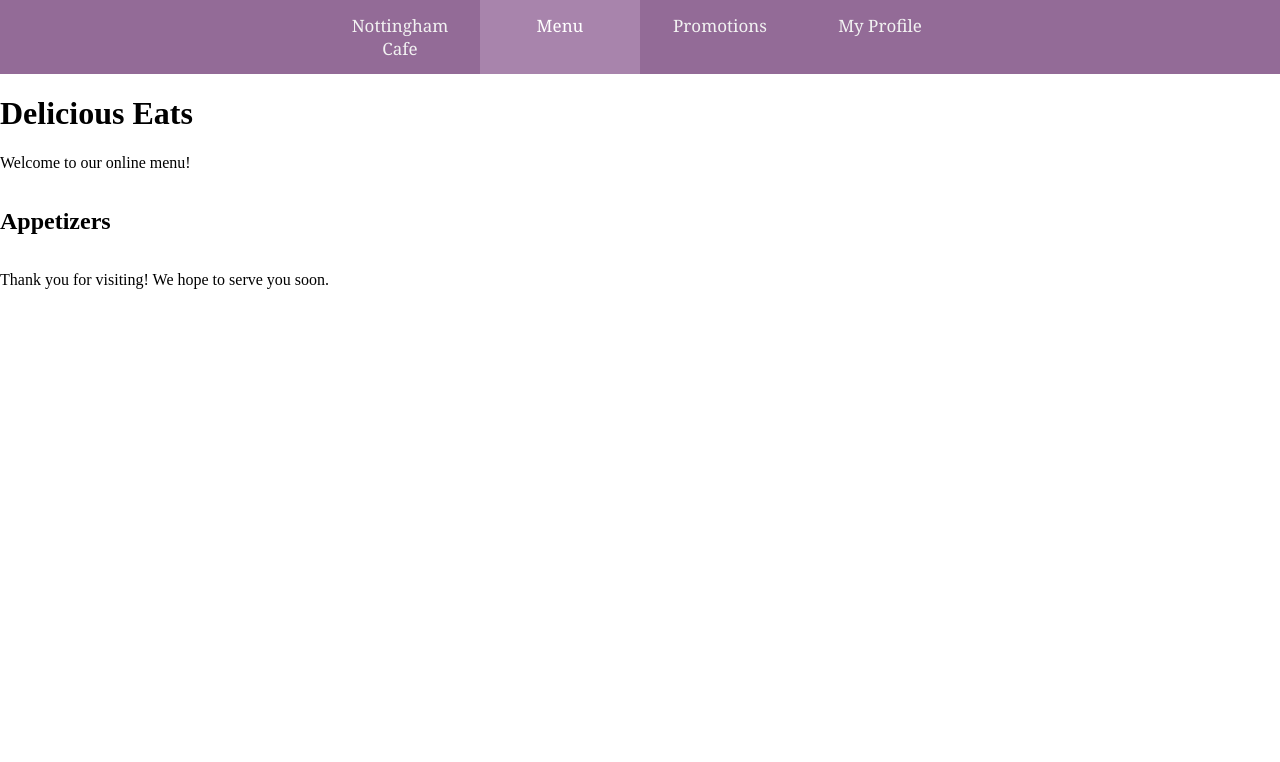
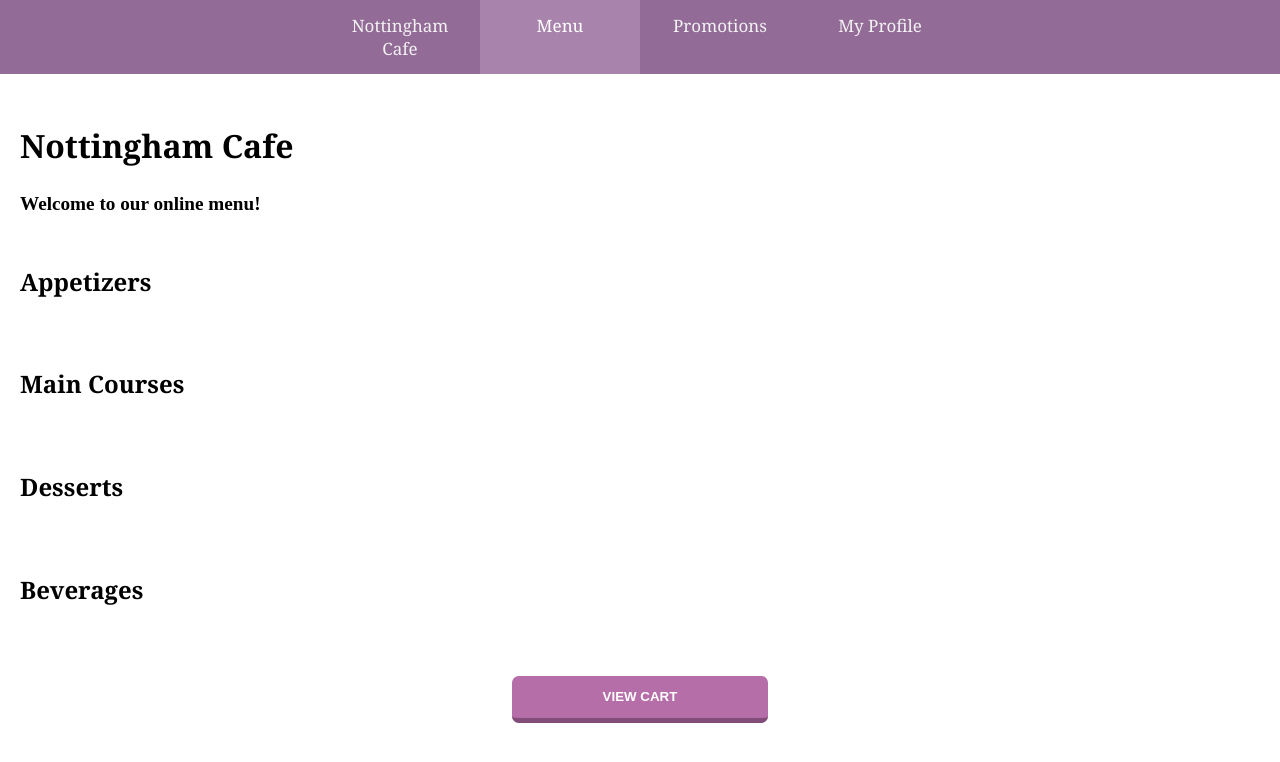
Before and after one commit to Absimpthe/newDatabase, a PHP site: page /menu.html in a window 1280 px wide. Shown: the top 762 px of the page. Run offline with PHP 8.4, Linux system fonts and the light colour scheme; data that the repository does not hold is empty.

Commit message:
updated menu (WIP)

```diff
--- a/menu.html
+++ b/menu.html
@@ -16,28 +16,47 @@
       </div>
 
     <header>
-        <h1>Delicious Eats</h1>
-        <p>Welcome to our online menu!</p>
+        <h1>Nottingham Cafe</h1>
+        <h4>Welcome to our online menu!</h4>
     </header>
 
+    <h2>Appetizers</h2>
     <section id="appetizers" class="menu-section">
-        <h2>Appetizers</h2>
-        <div class="menu-container">
+        <div class="menu-container" data-category="1">
+
+        </div>
+    </section>
+    <h2>Main Courses</h2>
+    <section id="main-courses" class="menu-section">
+        <div class="menu-container" data-category="2">
+
+        </div>
+    </section>
+    <h2>Desserts</h2>
+    <section id="desserts" class="menu-section">
+        <div class="menu-container" data-category="3">
+
+        </div>
+    </section>
+    <h2>Beverages</h2>
+    <section id="beverages" class="menu-section">
+        <div class="menu-container" data-category="4">
 
         </div>
     </section>
 
-    <!-- Repeat for other sections like Main Courses and Desserts -->
-
     <footer>
-        <p>Thank you for visiting! We hope to serve you soon.</p>
+        <button onclick="location.href='cart.html'" class="view-cart-btn">View Cart</button>
     </footer>
     <script>
         fetch('menuphp.php')
             .then(response => response.json())
             .then(data => {
-                const container = document.querySelector('.menu-container');
                 data.forEach(item => {
+                    // Find the container that matches the category ID of the item
+                    const container = document.querySelector(`.menu-container[data-category="${item.CategoryID}"]`);
+
+                    if(container) {
                         const div = document.createElement('div');
                         div.className = 'menu-item';
                         div.innerHTML = `<img src="${item.ItemImage}" alt="${item.ItemName}">
@@ -45,9 +64,11 @@
                                         <p>Price: $${item.Price}</p>
                                         <p>Code: ${item.ItemCode}</p>`;
                         container.appendChild(div);
+                    }
                 });
             })
             .catch(error => console.error('Error:', error));
     </script>
+    <script src="menujs.js"></script>
 </body>
 </html>
--- a/menuphp.php
+++ b/menuphp.php
@@ -3,7 +3,7 @@ header('Content-Type: application/json');
 
 require_once 'db_connect.php'; // connect to database
 
-$sql = "SELECT ItemCode, ItemName, Price, ItemImage FROM items";
+$sql = "SELECT ItemCode, ItemName, Price, CategoryID, ItemImage FROM items";
 $result = $con->query($sql);
 
 // Array to hold the menu items
--- a/menustyle.css
+++ b/menustyle.css
@@ -2,9 +2,46 @@ body {
   margin: 0;
   padding: 0;
 }
+
+footer {
+  margin-top: 50px;
+  margin-bottom: 50px;
+  display: flex;
+  align-items: center;
+  flex-direction: column;
+}
+
+h1 {
+  margin-left: 20px;
+  margin-top: 50px;
+  font-family: Georgia, serif;
+}
+
+h2 {
+  margin-left: 20px;
+  margin-top: 50px;
+  font-family: Georgia, serif;
+}
+
+h4 {
+  margin-left: 20px;
+  font-family: 'Times New Roman', serif;
+  font-size: 1.2rem;
+}
+
 .menu-section {
   overflow-x: auto;
   white-space: nowrap;
+}
+
+.menu-container {
+  overflow-x: auto; /* Enable horizontal scrolling */
+  scrollbar-width: none; /* For Firefox */
+  -ms-overflow-style: none; /* For Internet Explorer and Edge */
+}
+
+.menu-container::-webkit-scrollbar {
+  display: none; /* For Chrome, Safari, and Opera */
 }
 
 .menu-item {
@@ -15,10 +52,11 @@ body {
   padding: 15px;
   border-radius: 10px;
   background-color: #f9f9f9;
+  width: 250px;
 }
 
 .menu-item img {
-    width: 300px;
+  width: 200px;
   height: auto;
   border-radius: 5px;
 }
@@ -53,4 +91,20 @@ body {
   color: white;
 }
 
-/* Add your other styles here */
+.view-cart-btn {
+  cursor: pointer;
+  width: 20%;
+  padding: 1em;
+  margin-bottom: 1em;
+  border: none;
+  border-bottom: 5px solid #824d78;
+  border-radius: 0.5em;
+  background-color: #b66ea9;
+  color: white;
+  font-weight: 600;
+  text-transform: uppercase;
+}
+
+.view-cart-btn:hover {
+  background-color: #d485c6;
+}
```
Also changed, not shown: menujs.js (added, +36 -0 lines), placeholder.jpg (added). Lines whose indentation alone changed are shown as unchanged.
